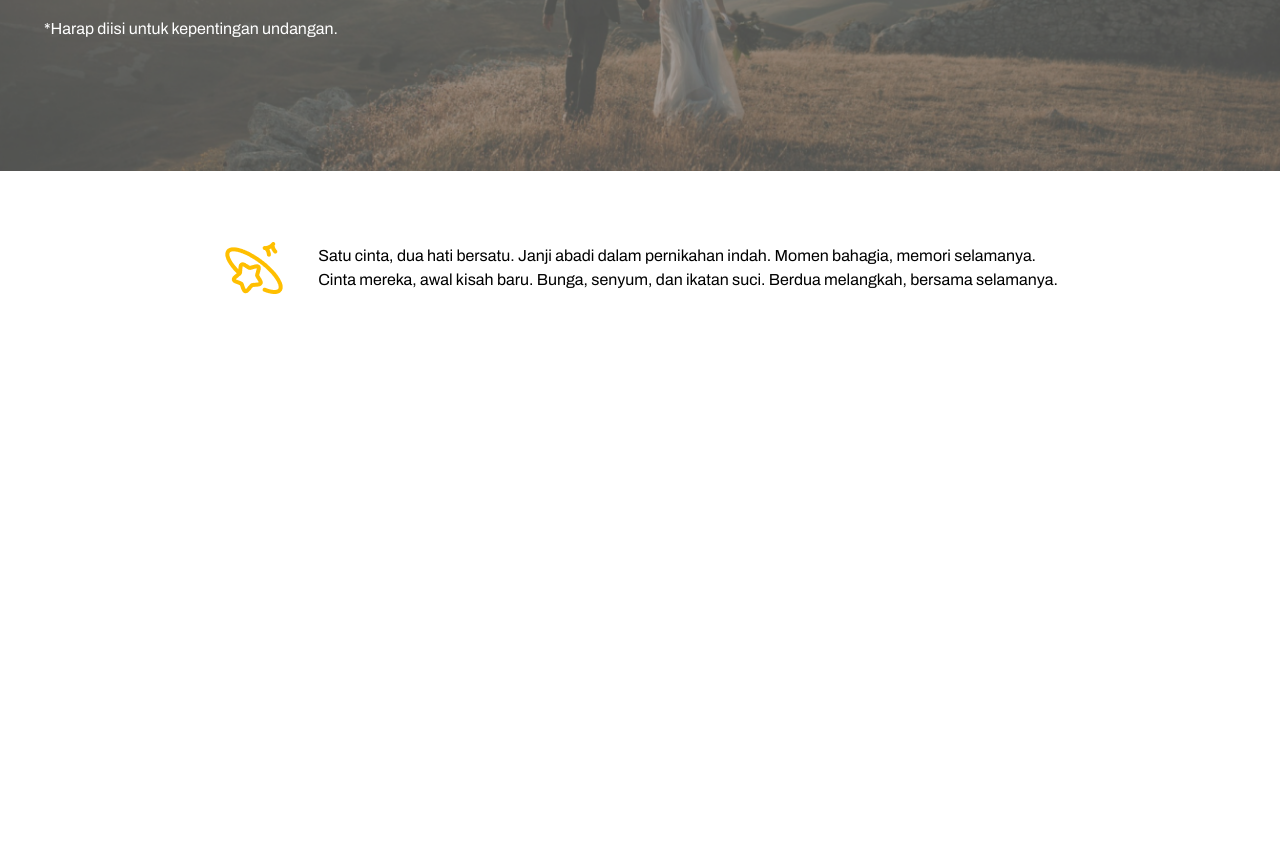
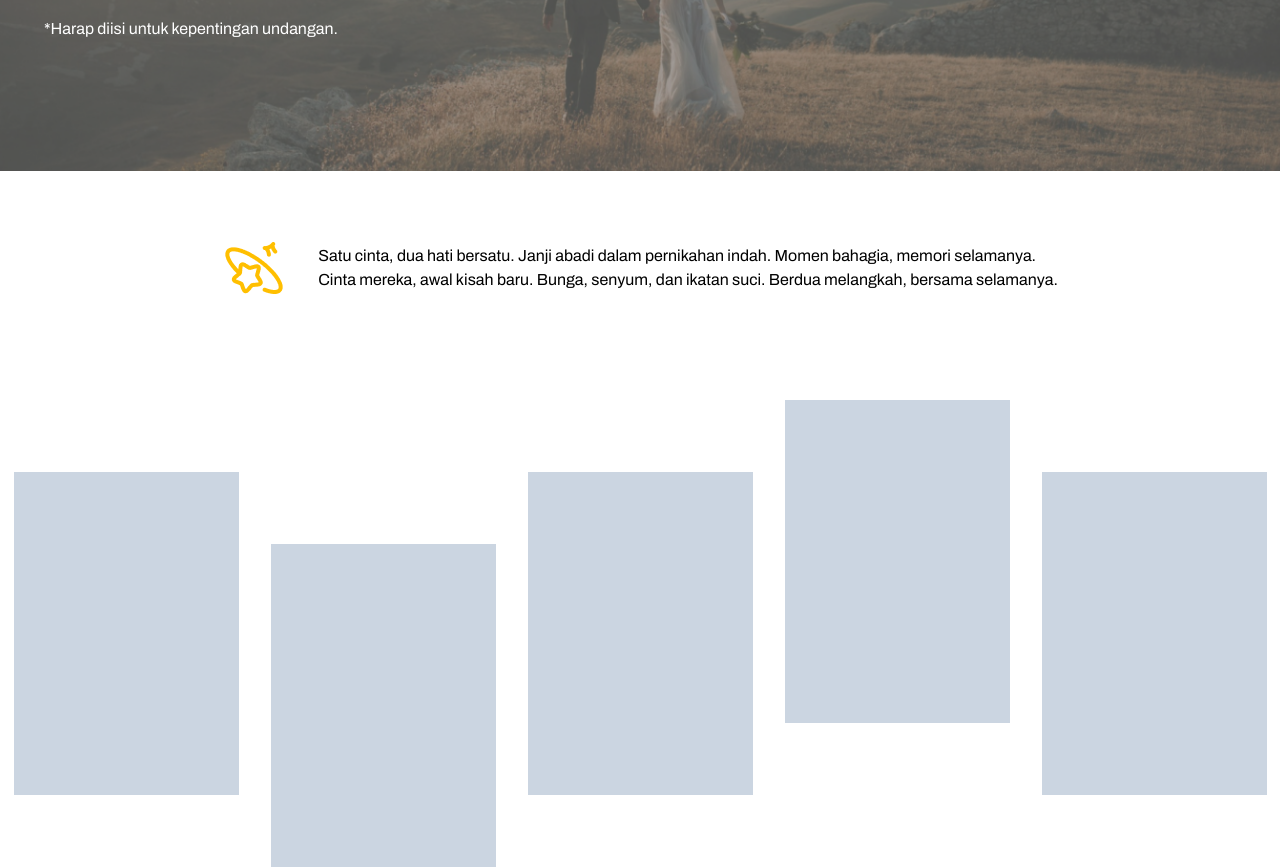
Before and after one commit to rsyafdhil/wedding-invitation, a website: page index.html in a window 1280 px wide. Shown: the part 629-1496 px from the top of the page. Before the commit the page ends 929 px from the top, so only its background shows below. Drawn offline with Linux system fonts and the light colour scheme.

Commit message:
galeri foto

```diff
--- a/index.html
+++ b/index.html
@@ -69,5 +69,12 @@
         <img src="./dist/img/bintangDanCincin.png" alt="">
         <h1 class="font-archivo">Satu cinta, dua hati bersatu. Janji abadi dalam pernikahan indah. Momen bahagia, memori selamanya.<br>Cinta mereka, awal kisah baru. Bunga, senyum, dan ikatan suci. Berdua melangkah, bersama selamanya.</h1>
     </section>
+    <section id="galeri-foto" class="grid grid-cols-5 w-fit mt-[100px] mx-auto items-center gap-8">
+        <div class="w-[225px] h-[323px] bg-slate-300"></div>
+        <div class="w-[225px] h-[323px] bg-slate-300 mt-36"></div>
+        <div class="w-[225px] h-[323px] bg-slate-300"></div>
+        <div class="w-[225px] h-[323px] bg-slate-300 -mt-36"></div>
+        <div class="w-[225px] h-[323px] bg-slate-300"></div>
+    </section>
   </body>
 </html>
```
Also changed, not shown: src/output.css.
